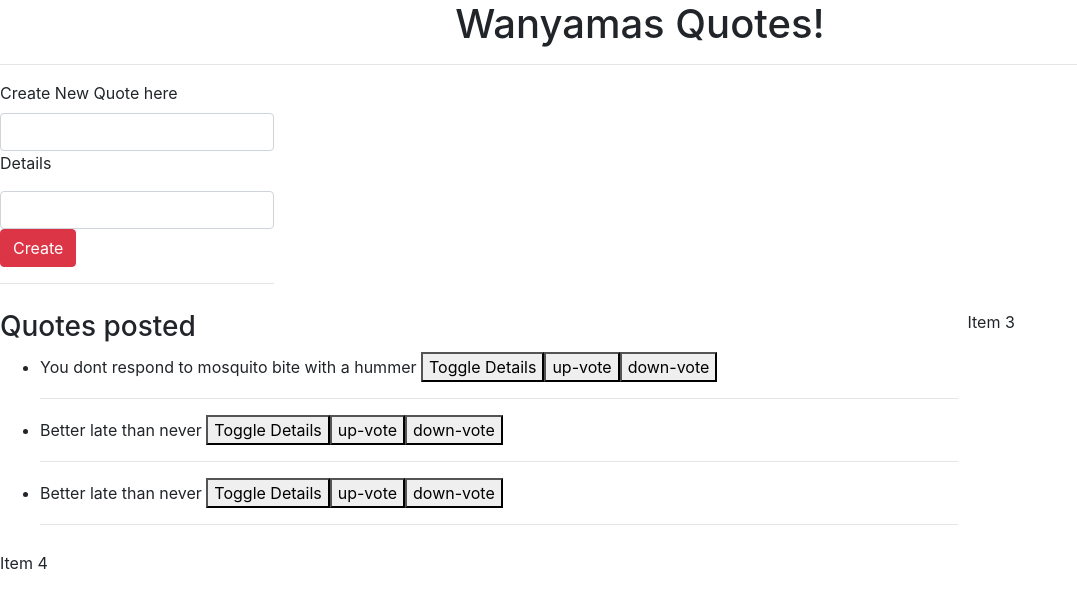
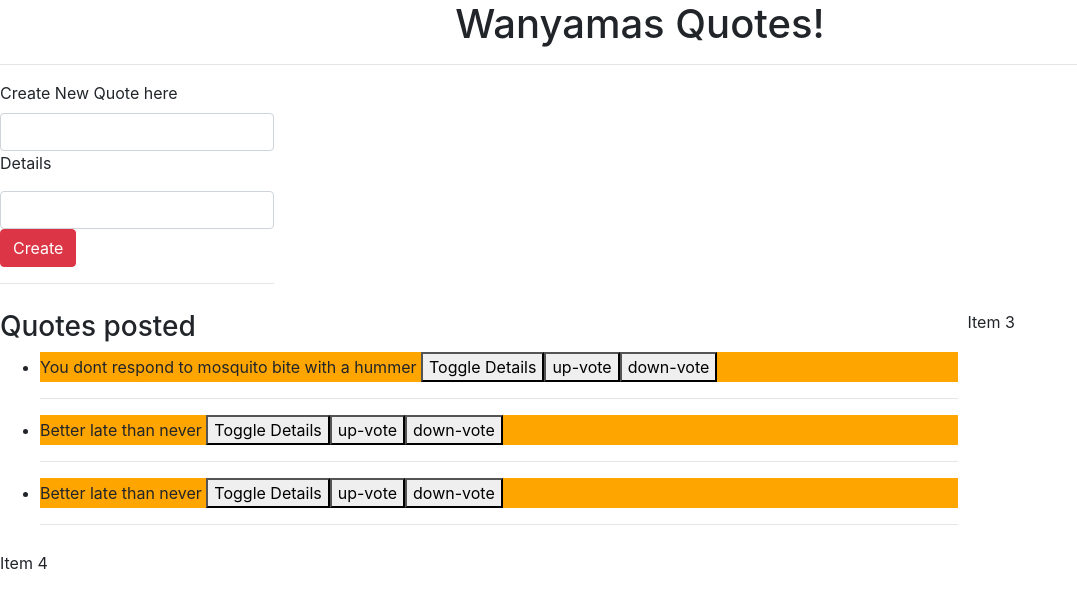
Before and after one commit to ewanyama2019/Quotes, an Angular app: page / in a window 1280 px wide. Shown: the top 608 px of the page, without its empty margins (0-1077 px from the left). Built offline with nearby package versions, Linux system fonts and the light colour scheme.

Commit message:
added the new attribute directive to our target element for highlight

```diff
--- a/src/app/highlight.directive.ts
+++ b/src/app/highlight.directive.ts
@@ -5,6 +5,8 @@
 })
 export class HighlightDirective {
 
-  constructor(private elem:ElementRef) { }
+  constructor(private elem:ElementRef) {
+    this.elem.nativeElement.style.backgroundColor = 'orange';
+  }
 
 }
--- a/src/app/quote/quote.component.html
+++ b/src/app/quote/quote.component.html
@@ -1,6 +1,6 @@
 <ul>
     <div *ngFor='let quote of quotes;let i = index'>
-      <li>{{quote.name}}
+      <li appHighlight>{{quote.name}}
       <button (click)='toggleDetails(i)'>Toggle Details</button>
       <button>up-vote</button>
       <button>down-vote</button>
```
